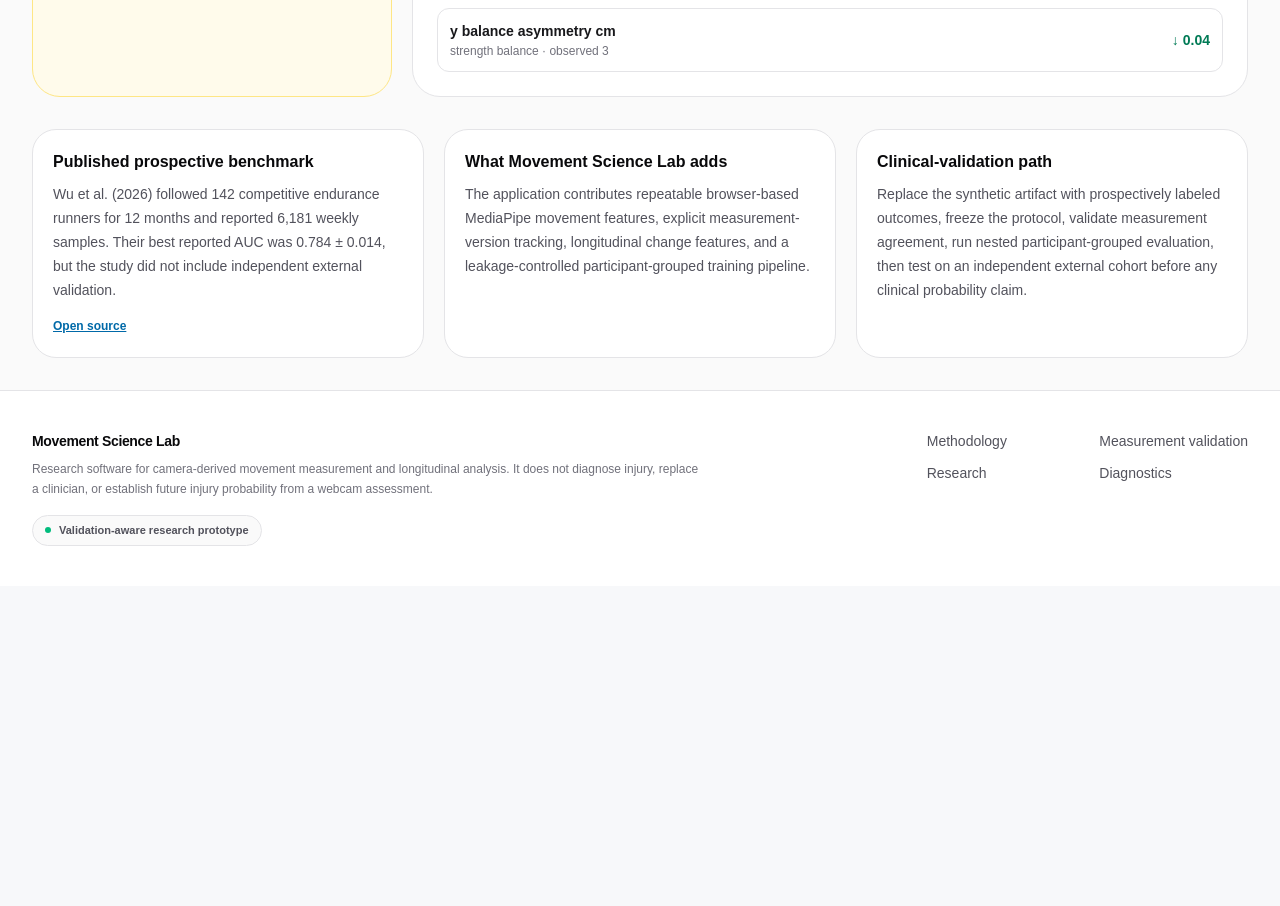
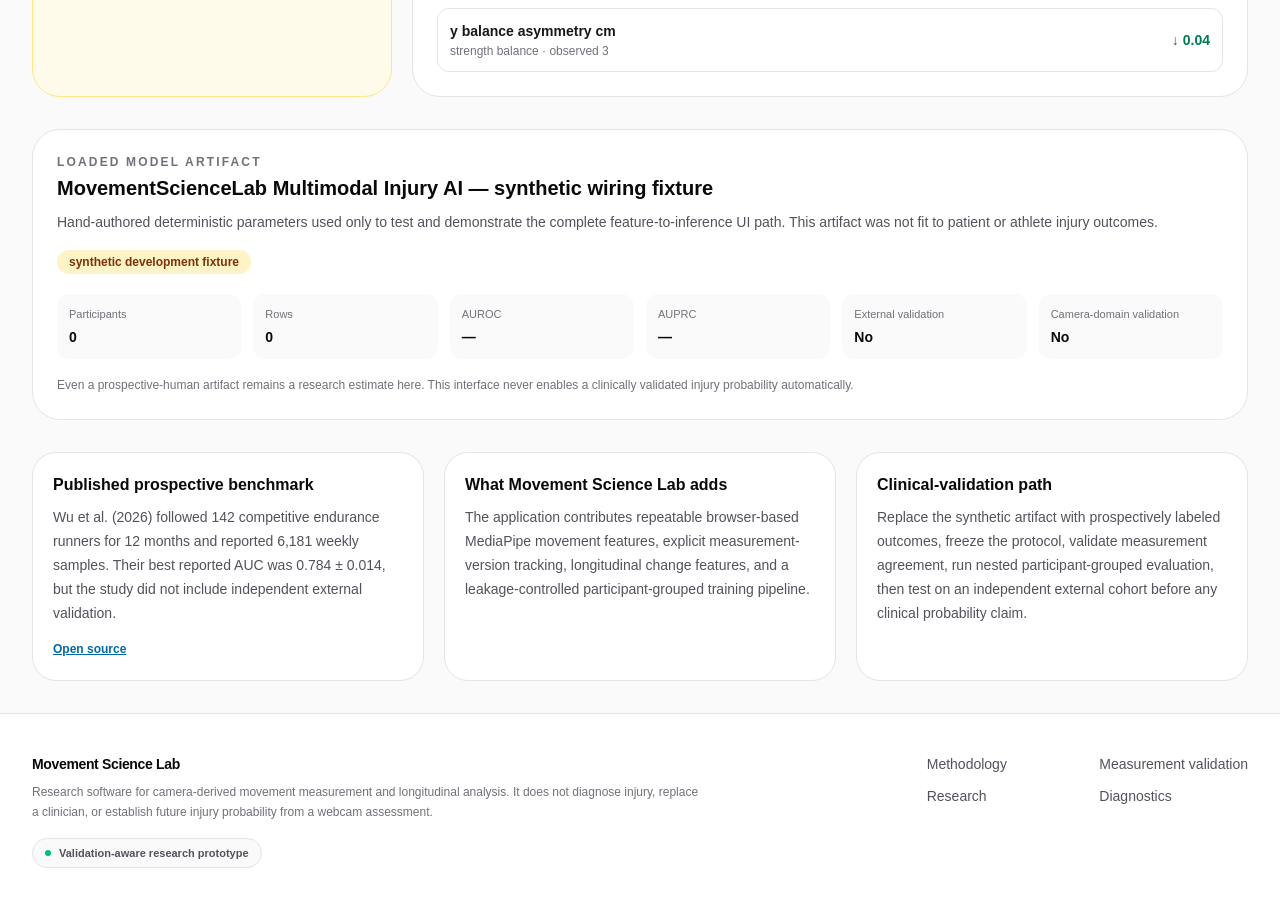
Before and after one commit to AadiJ1in/MovementScienceLab, a Next.js app: page /research/injury-risk-ai in a window 1280 px wide. Shown: the part 2300-3206 px from the top of the page. Before the commit the page ends 2886 px from the top, so only its background shows below. Built offline with nearby package versions, Linux system fonts and the light colour scheme; no server answers.

Commit message:
Support hot-swappable prospective injury model artifacts

```diff
--- a/components/research/InjuryRiskWorkbench.tsx
+++ b/components/research/InjuryRiskWorkbench.tsx
@@ -1,6 +1,6 @@
 "use client";
 
-import { useMemo, useRef, useState } from "react";
+import { useEffect, useMemo, useRef, useState } from "react";
 import { StageOneCapture } from "@/components/pose/StageOneCapture";
 import {
   StageTwoMovementAnalyzer,
@@ -93,6 +93,8 @@
 }
 
 export function InjuryRiskWorkbench() {
+  const [activeModel, setActiveModel] = useState<PortableInjuryRiskModelArtifact>(demoModel);
+  const [modelLoadStatus, setModelLoadStatus] = useState<"demo" | "loading" | "prospective" | "error">("demo");
   const [movement, setMovement] = useState<MovementType>("squat-side");
   const analyzer = useMemo(() => new StageTwoMovementAnalyzer(movement), [movement]);
   const [analysis, setAnalysis] = useState<StageTwoAnalysisSnapshot | null>(null);
@@ -103,6 +105,33 @@
   const [inputs, setInputs] = useState(INITIAL_INPUTS);
   const [capturedProfiles, setCapturedProfiles] = useState<string[]>([]);
   const lastUiRef = useRef(-Infinity);
+
+  useEffect(() => {
+    const modelUrl = process.env.NEXT_PUBLIC_INJURY_RISK_MODEL_URL?.trim();
+    if (!modelUrl) return;
+    let cancelled = false;
+    setModelLoadStatus("loading");
+    fetch(modelUrl, { cache: "no-store" })
+      .then(async (response) => {
+        if (!response.ok) throw new Error(`Model request failed with ${response.status}`);
+        return (await response.json()) as PortableInjuryRiskModelArtifact;
+      })
+      .then((artifact) => {
+        if (cancelled) return;
+        setActiveModel(artifact);
+        setModelLoadStatus(
+          artifact.trainingDataType === "prospective-human" ? "prospective" : "demo",
+        );
+      })
+      .catch(() => {
+        if (cancelled) return;
+        setActiveModel(demoModel);
+        setModelLoadStatus("error");
+      });
+    return () => {
+      cancelled = true;
+    };
+  }, []);
 
   function handleFrame(frame: PoseStreamFrame) {
     const snapshot = analyzer.ingest(frame);
@@ -140,8 +169,8 @@
   }, [inputs, cameraFeatures]);
 
   const inference = useMemo(
-    () => inferPortableInjuryRisk(demoModel, featureValues),
-    [featureValues],
+    () => inferPortableInjuryRisk(activeModel, featureValues),
+    [activeModel, featureValues],
   );
 
   const cameraObserved = Object.entries(cameraFeatures).filter(
@@ -171,7 +200,7 @@
             </div>
             <div className="rounded-2xl border border-amber-300/30 bg-amber-300/10 px-4 py-3 text-xs leading-5 text-amber-100">
               <p className="font-semibold">Current evidence state</p>
-              <p>Synthetic end-to-end model · clinical validation not claimed</p>
+              <p>{modelLoadStatus === "prospective" ? "Prospective-human research artifact loaded" : modelLoadStatus === "loading" ? "Loading prospective artifact…" : "Synthetic end-to-end model · clinical validation not claimed"}</p>
             </div>
           </div>
         </div>
@@ -342,6 +371,34 @@
         </div>
       </section>
 
+      <section className="rounded-[1.75rem] border border-zinc-200 bg-white p-6">
+        <div className="flex flex-wrap items-start justify-between gap-4">
+          <div>
+            <p className="text-xs font-semibold uppercase tracking-[0.18em] text-zinc-500">Loaded model artifact</p>
+            <h2 className="mt-1 text-xl font-semibold text-zinc-950">{activeModel.modelName}</h2>
+            <p className="mt-2 text-sm leading-6 text-zinc-600">{activeModel.provenance.note}</p>
+          </div>
+          <span className={`rounded-full px-3 py-1 text-xs font-semibold ${
+            activeModel.trainingDataType === "prospective-human"
+              ? "bg-sky-100 text-sky-800"
+              : "bg-amber-100 text-amber-900"
+          }`}>
+            {activeModel.trainingDataType.replaceAll("-", " ")}
+          </span>
+        </div>
+        <dl className="mt-5 grid gap-3 sm:grid-cols-2 lg:grid-cols-6">
+          <ModelStat label="Participants" value={String(activeModel.validation.nParticipants)} />
+          <ModelStat label="Rows" value={String(activeModel.validation.nRows)} />
+          <ModelStat label="AUROC" value={activeModel.validation.auroc === null ? "—" : activeModel.validation.auroc.toFixed(3)} />
+          <ModelStat label="AUPRC" value={activeModel.validation.auprc === null ? "—" : activeModel.validation.auprc.toFixed(3)} />
+          <ModelStat label="External validation" value={activeModel.validation.externalValidated ? "Yes" : "No"} />
+          <ModelStat label="Camera-domain validation" value={activeModel.validation.cameraDomainValidated ? "Yes" : "No"} />
+        </dl>
+        <p className="mt-4 text-xs leading-5 text-zinc-500">
+          Even a prospective-human artifact remains a research estimate here. This interface never enables a clinically validated injury probability automatically.
+        </p>
+      </section>
+
       <section className="grid gap-5 md:grid-cols-3">
         <EvidenceCard
           title="Published prospective benchmark"
@@ -387,3 +444,13 @@
     </div>
   );
 }
+
+
+function ModelStat({ label, value }: { label: string; value: string }) {
+  return (
+    <div className="rounded-xl bg-zinc-50 p-3">
+      <dt className="text-[11px] text-zinc-500">{label}</dt>
+      <dd className="mt-1 text-sm font-semibold text-zinc-950">{value}</dd>
+    </div>
+  );
+}
```
